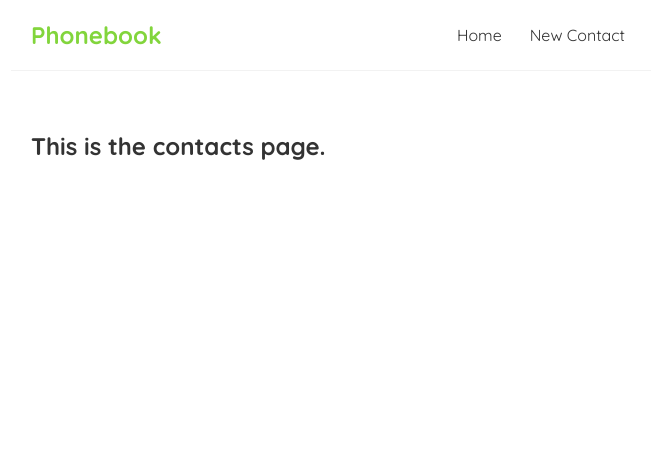
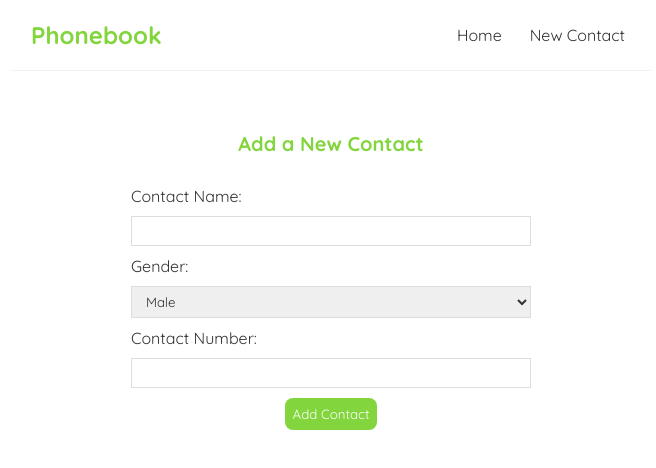
Before and after one commit to BryantSagun/phonebook, a React (Create React App) app: page /create in a window 1280 px wide. Shown: the top 468 px of the page, without its empty margins (309-965 px from the left). Built offline with nearby package versions, Linux system fonts and the light colour scheme.

Commit message:
added create and delete contact features

```diff
--- a/data/db.json
+++ b/data/db.json
@@ -1,5 +1,5 @@
 {
-     "contacts":[
+  "contacts": [
     {
       "id": 1,
       "name": "Bryant Kyle Sagun",
--- a/src/App.js
+++ b/src/App.js
@@ -3,6 +3,7 @@ import Home from './Home';
 import Create from './Create';
 import { BrowserRouter as Router, Route, Switch} from 'react-router-dom';
 import ContactDetails from './ContactDetails';
+import NotFound from './NotFound';
 
 function App() {
   return (
@@ -20,6 +21,9 @@ function App() {
               <Route exact path="/contacts/:id">
                 <ContactDetails />
               </Route>
+              <Route path = "*">
+                <NotFound />
+              </Route>
             </Switch>
           </div>
         </div>
--- a/src/ContactDetails.js
+++ b/src/ContactDetails.js
@@ -1,9 +1,19 @@
+import { useHistory } from "react-router-dom";
 import { useParams } from "react-router-dom";
 import useFetch from './useFetch';
 
 const ContactDetails = () => {
      const{ id } = useParams();
      const { data: contact, error, isPending } = useFetch('http://localhost:8000/contacts/' + id)
+     const history = useHistory();
+     const handleDelete = e => {
+          fetch('http://localhost:8000/contacts/' + contact.id, {
+               method: 'DELETE'
+          })
+          .then(() => {
+               history.push('/')
+          })
+     }
      return (
           <div className="contact-details">
                { isPending && <div>Loading...</div> }
@@ -13,6 +23,8 @@ const ContactDetails = () => {
                          <h2>{contact.name}</h2>
                          <p>Gender: {contact.gender}</p>
                          <p>Contact Number: {contact.phoneNumber}</p>
+                         <div></div>
+                         <button onClick={handleDelete}>DELETE CONTACT</button>
                     </article>
                ) }
           </div>
--- a/src/Create.js
+++ b/src/Create.js
@@ -1,6 +1,58 @@
+import { useState } from "react";
+import { useHistory } from "react-router-dom";
+
 const Create = () => {
+     const [name, setName] = useState('');
+     const [gender, setGender] = useState('Male');
+     const [phoneNumber, setPhoneNumber] = useState('');
+     const [isPending, setIsPending] = useState(false);
+     const history = useHistory();
+
+     const handleSubmit = e => {
+          e.preventDefault();
+          const contact = {name, gender, phoneNumber}
+          setIsPending(true)
+          fetch('http://localhost:8000/contacts', {
+               method: 'POST',
+               headers: { "Content-Type": "application/json" },
+               body: JSON.stringify(contact)
+          })
+          .then(() => {
+               setIsPending(false)
+               history.push('/');
+          })
+     }
+
      return(
-          <div><h2>This is the contacts page.</h2></div>
+          <div className="create">
+               <h2>Add a New Contact</h2>
+               <form onSubmit={handleSubmit}>
+                    <label>Contact Name: </label>
+                    <input
+                         type="text"
+                         required
+                         value={name}
+                         onChange = {(e) => setName(e.target.value)}
+                    />
+                    <label>Gender: </label>
+                    <select
+                         value={gender}
+                         onChange = {(e) => setGender(e.target.value)}
+                    >
+                         <option value="Male">Male</option>
+                         <option value="Female">Female</option>
+                    </select>
+                    <label>Contact Number: </label>
+                    <input
+                         type="text"
+                         required
+                         value={phoneNumber}
+                         onChange = {(e) => setPhoneNumber(e.target.value)}
+                    />
+                    {!isPending && <button>Add Contact</button>}
+                    {isPending && <button disabled>Adding contact...</button>}
+               </form>
+          </div>
      )
 }
 
--- /dev/null
+++ b/src/NotFound.js
@@ -0,0 +1,13 @@
+import { Link } from "react-router-dom";
+
+const NotFound = () => {
+     return (
+          <div className="not-found">
+               <h1>Error 404</h1>
+               <p>Page Not Found</p>
+               <Link to='/'>Back to Home Page</Link>
+          </div>
+      );
+}
+
+export default NotFound;
--- a/src/index.css
+++ b/src/index.css
@@ -60,6 +60,37 @@
   margin: 20px 0;
 }
 .contact-details button {
+  background: #F42C38;
+  color: #fff;
+  border: 0;
+  padding: 8px;
+  border-radius: 8px;
+  cursor: pointer;
+}
+
+.create {
+  max-width: 400px;
+  margin: 0 auto;
+  text-align: center;
+}
+.create label {
+  text-align: left;
+  display: block;
+}
+.create h2 {
+  font-size: 20px;
+  color: #82D53C;
+  margin-bottom: 30px;
+}
+.create input, .create textarea, .create select {
+  width: 100%;
+  padding: 6px 10px;
+  margin: 10px 0;
+  border: 1px solid #ddd;
+  box-sizing: border-box;
+  display: block;
+}
+.create button {
   background: #82D53C;
   color: #fff;
   border: 0;
```
Lines whose indentation alone changed are shown as unchanged.
